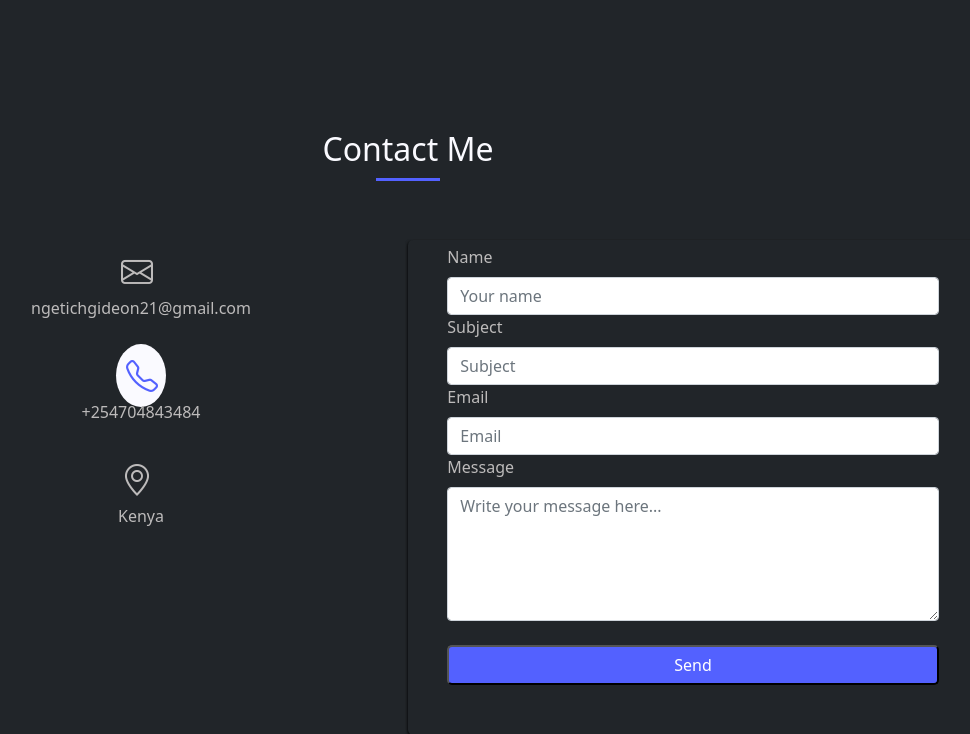
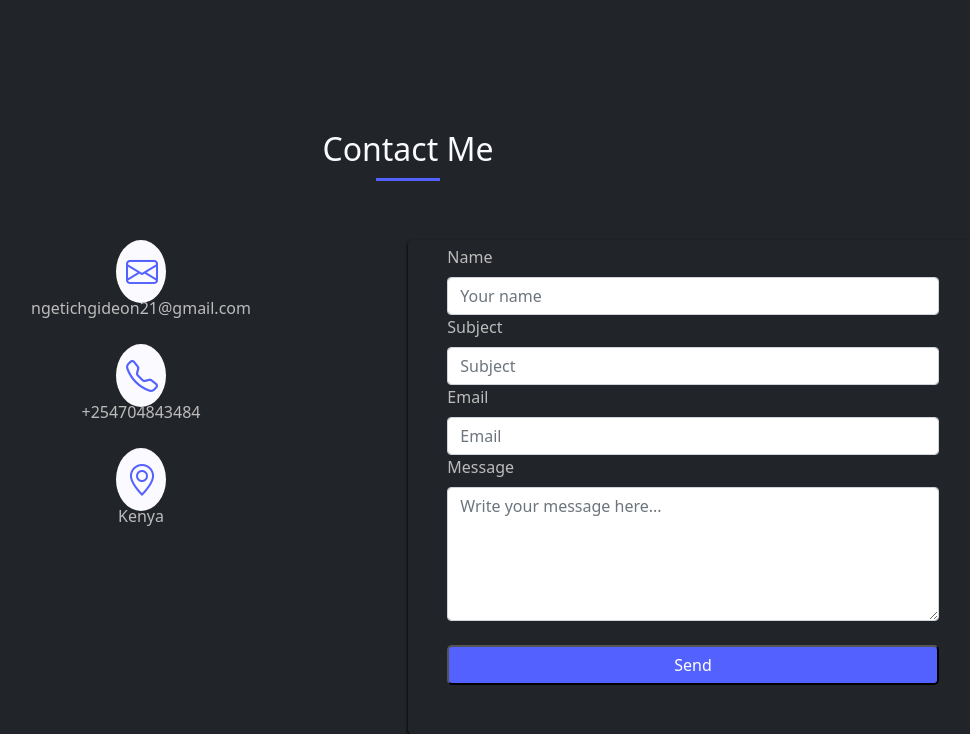
Before and after one commit to Kipkorir-Gideon/Portfolio, a Django app: page / in a window 1280 px wide. Shown: the part 2244-2978 px from the top of the page, without its empty margins (232-1202 px from the left). Run offline with Django 3.2, Linux system fonts and the light colour scheme; data that the repository does not hold is empty; some libraries are stand-ins or nearby versions.

Commit message:
Style contact icons.

```diff
--- a/my_portfolio/templates/home.html
+++ b/my_portfolio/templates/home.html
@@ -165,7 +165,7 @@
                         <div class="col-md-6 mb-5 pl-5 contact__info">
                             <center>
                             <div class="email py-2">
-                                <i class="bi bi-envelope fa-2x pr-2"></i>
+                                <i class="bi bi-envelope fa-2x pr-2 contact-icon"></i>
                                 <br>
                                 <span class="contact__text">ngetichgideon21@gmail.com</span>
                             </div>
@@ -177,7 +177,7 @@
                             </div>
 
                             <div class="address py-2">
-                                <i class="bi bi-geo-alt fa-2x pr-2"></i>
+                                <i class="bi bi-geo-alt fa-2x pr-2 contact-icon"></i>
                                 <br>
                                 <span class="contact__text">Kenya</span>
                             </div>
```
